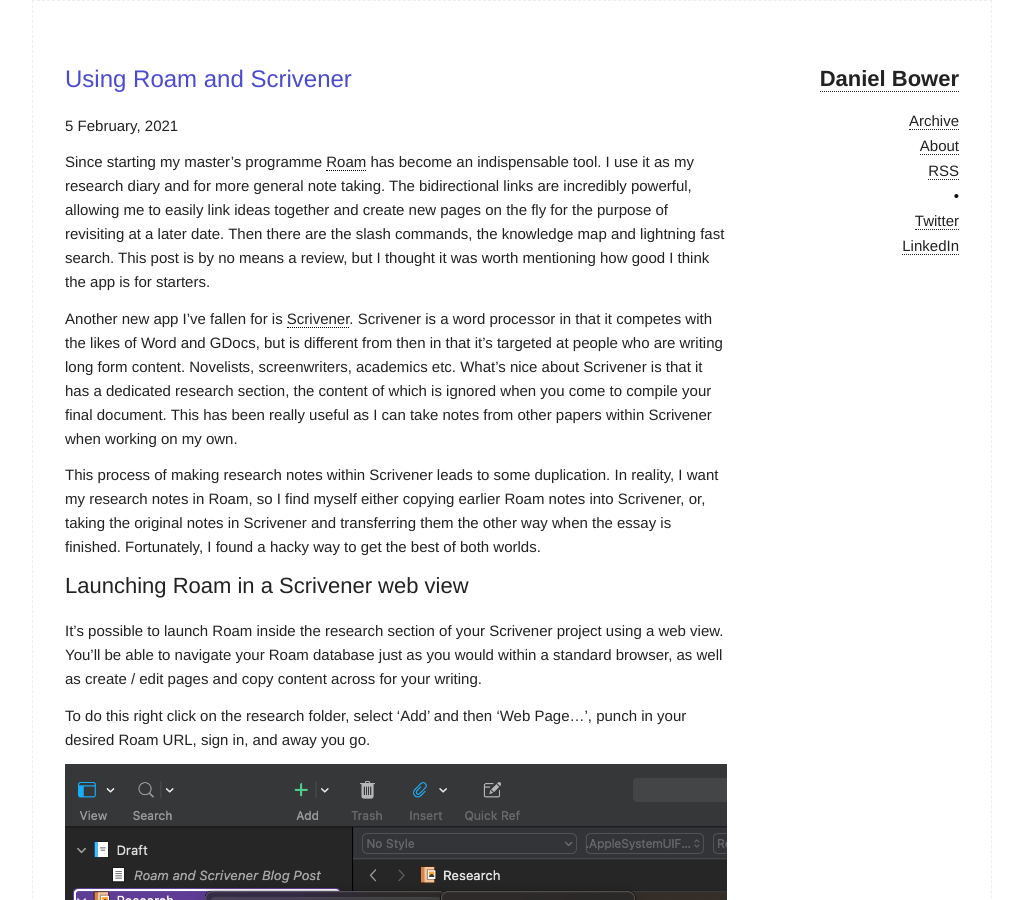
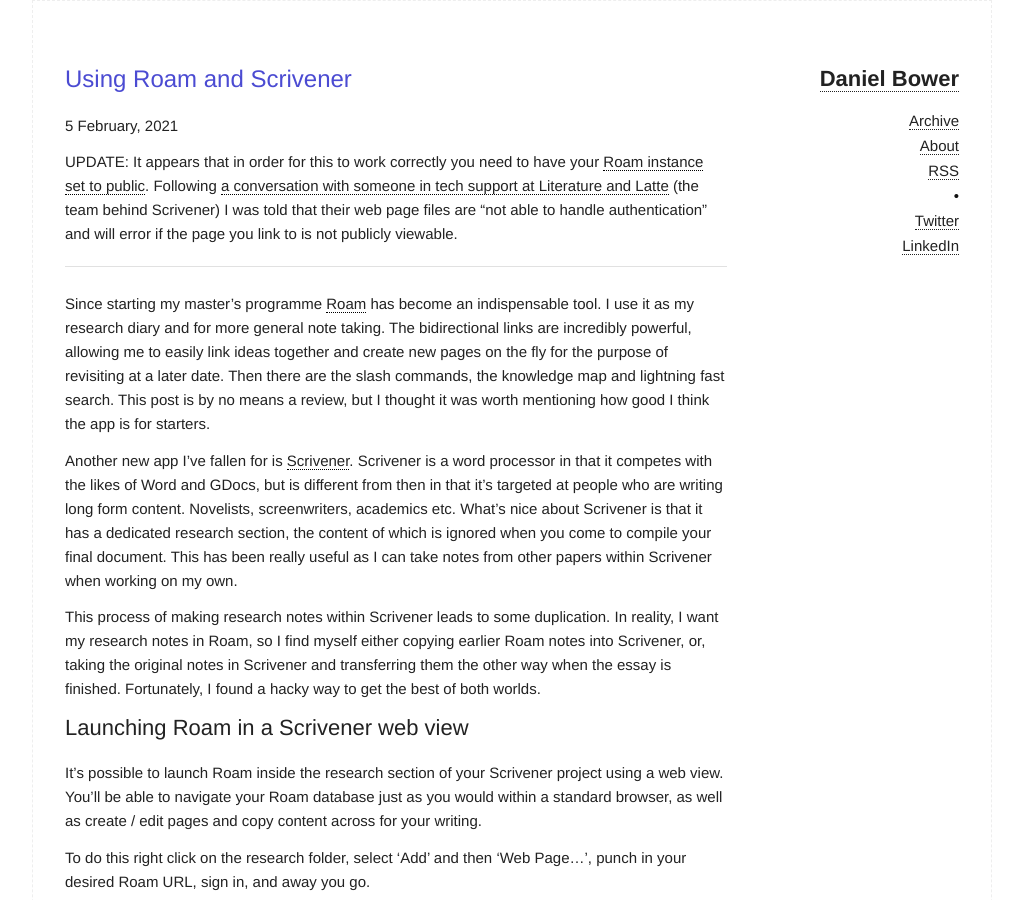
Before and after one commit to danielbower/personal-blog, a Jekyll site: the page built from _posts/2021-02-05-roam-scrivener.md, in a window 1280 px wide and 900 px high. Shown: the whole window, without its empty margins (128-1151 px from the left). Built offline with Jekyll 4.4.1, drawn with Linux system fonts in a browser that asks for light colours.

Commit message:
Update to Roam post

```diff
--- a/_posts/2021-02-05-roam-scrivener.md
+++ b/_posts/2021-02-05-roam-scrivener.md
@@ -4,6 +4,10 @@
 date: 2021-02-05
 categories:
 ---
+UPDATE: It appears that in order for this to work correctly you need to have your [Roam instance set to public](https://www.roamstack.com/roam-data-outside-roam/#shared-databases-walkthrough-public-db). Following [a conversation with someone in tech support at Literature and Latte](https://www.literatureandlatte.com/forum/viewtopic.php?p=331361#p331361) (the team behind Scrivener) I was told that their web page files are "not able to handle authentication" and will error if the page you link to is not publicly viewable.
+
+---
+
 Since starting my master's programme [Roam](https://roamresearch.com) has become an indispensable tool. I use it as my research diary and for more general note taking. The bidirectional links are incredibly powerful, allowing me to easily link ideas together and create new pages on the fly for the purpose of revisiting at a later date. Then there are the slash commands, the knowledge map and lightning fast search. This post is by no means a review, but I thought it was worth mentioning how good I think the app is for starters.
 
 Another new app I've fallen for is [Scrivener](https://www.literatureandlatte.com/scrivener/overview). Scrivener is a word processor in that it competes with the likes of Word and GDocs, but is different from then in that it's targeted at people who are writing long form content. Novelists, screenwriters, academics etc. What's nice about Scrivener is that it has a dedicated research section, the content of which is ignored when you come to compile your final document. This has been really useful as I can take notes from other papers within Scrivener when working on my own.
```
